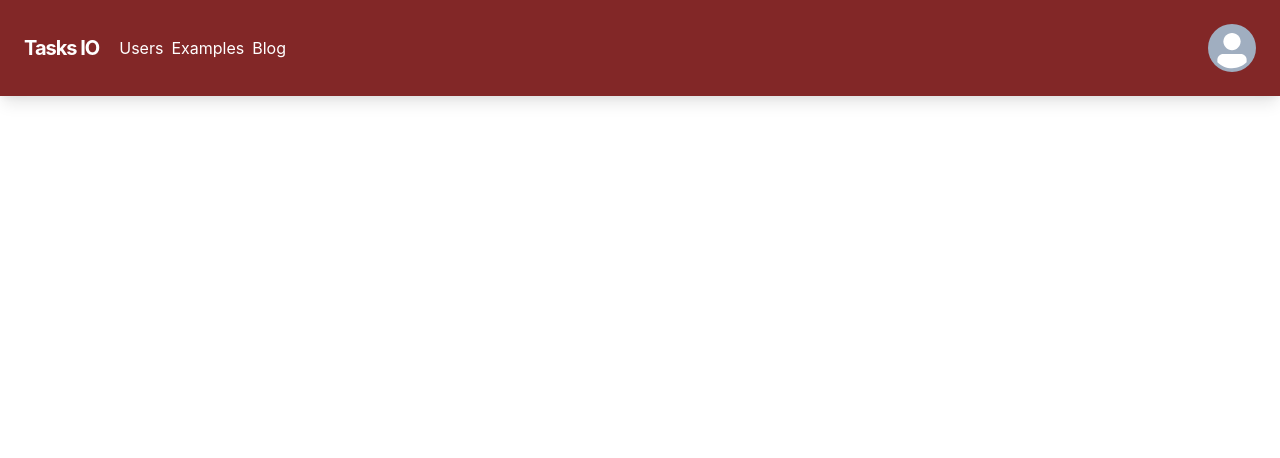
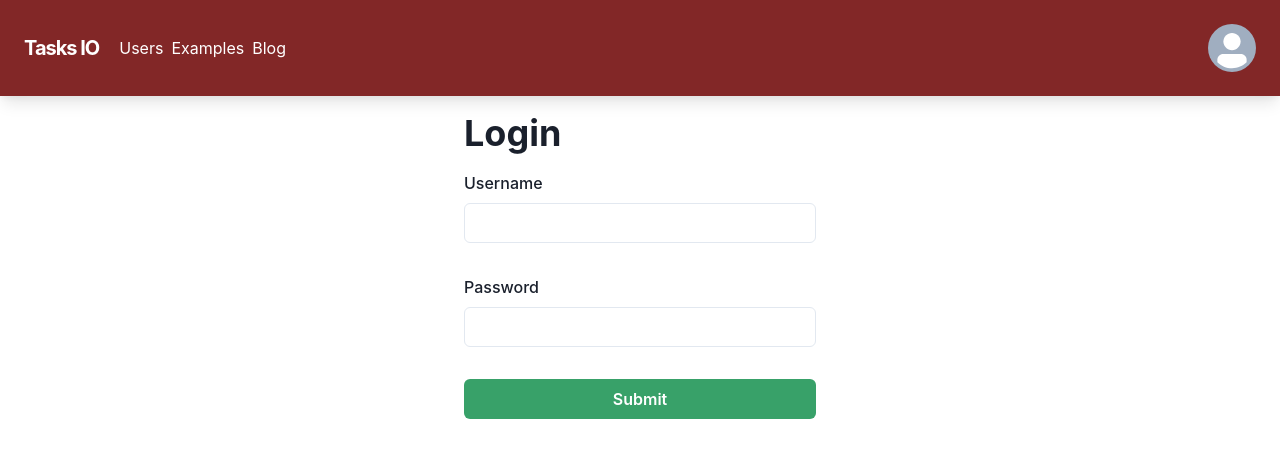
Before and after one commit to MarcusTHellams/udemy-course, a React (Create React App) app in the folder client/: page /login in a window 1280 px wide. Shown: the top 458 px of the page. Built offline with nearby package versions, Linux system fonts and the light colour scheme.

Commit message:
beginning of front end login

```diff
--- a/client/src/App.tsx
+++ b/client/src/App.tsx
@@ -5,6 +5,7 @@ import { Switch, Route } from "react-router-dom";
 import { TaskListView } from "./views/TaskListView/TaskListView";
 import { TaskEditView } from "./views/TaskEditView/TaskEditView";
 import { TaskCreate } from "./components/TaskCreate/TaskCreate";
+import { LogIn } from "./components/LogIn/LogIn";
 
 export const App = () => (
   <>
@@ -12,6 +13,9 @@ export const App = () => (
     <Switch>
       <Route exact path="/tasks/create">
         <TaskCreate />
+      </Route>
+      <Route exact path="/login">
+        <LogIn />
       </Route>
       <Route exact path="/tasks/:id">
         <TaskEditView />
--- /dev/null
+++ b/client/src/components/LogIn/LogIn.tsx
@@ -0,0 +1,88 @@
+import * as React from "react";
+import { Layout } from "../Layout/Layout";
+import {
+  FormControl,
+  FormLabel,
+  FormErrorMessage,
+  Input,
+  VStack,
+  Heading,
+  Box,
+  Button,
+} from "@chakra-ui/react";
+import { useForm, SubmitHandler } from "react-hook-form";
+import { client } from "../../graphql/client";
+import { login } from "../../graphql/mutations/login";
+import { useMutation } from "react-query";
+import { useHistory } from "react-router-dom";
+
+type LogInFormValues = {
+  username: string;
+  password: string;
+};
+
+const mutationFn = ({ username, password }: LogInFormValues) => {
+  return client.mutate({
+    mutation: login,
+    variables: {
+      username,
+      password,
+    },
+  });
+};
+
+export const LogIn = (): JSX.Element => {
+  const {
+    register,
+    handleSubmit,
+    formState: { errors },
+  } = useForm<LogInFormValues>();
+
+  const history = useHistory();
+
+  const { mutate } = useMutation(mutationFn, {
+    onSuccess: () => {
+      history.push('/')
+    },
+  });
+
+  const submitHandler: SubmitHandler<LogInFormValues> = (values) => {
+    console.log("values: ", values);
+  };
+
+  return (
+    <>
+      <Layout maxW={"sm"}>
+        <Heading as="h1" mb="4">
+          Login
+        </Heading>
+        <form onSubmit={handleSubmit(submitHandler)}>
+          <VStack spacing="8">
+            <FormControl isInvalid={!!errors.username}>
+              <FormLabel htmlFor="username">Username</FormLabel>
+              <Input
+                {...register("username", { required: "Username is required" })}
+                id="username"
+              />
+              <FormErrorMessage>{errors?.username?.message}</FormErrorMessage>
+            </FormControl>
+            <FormControl isInvalid={!!errors.password}>
+              <FormLabel htmlFor="password">Password</FormLabel>
+              <Input
+                {...register("password", { required: "Password is required" })}
+                id="password"
+                type="password"
+              />
+              <FormErrorMessage>{errors?.password?.message}</FormErrorMessage>
+            </FormControl>
+            <Box alignSelf="stretch">
+              <Button type="submit" colorScheme="green" w="full">
+                Submit
+              </Button>
+            </Box>
+          </VStack>
+        </form>
+      </Layout>
+    </>
+  );
+};
--- /dev/null
+++ b/client/src/graphql/mutations/login.ts
@@ -0,0 +1,7 @@
+import gql from 'graphql-tag';
+
+export const login = gql`
+  mutation login($password: String! $username: String!) {
+    login(password: $password username: $username)
+  }
+`;
```
